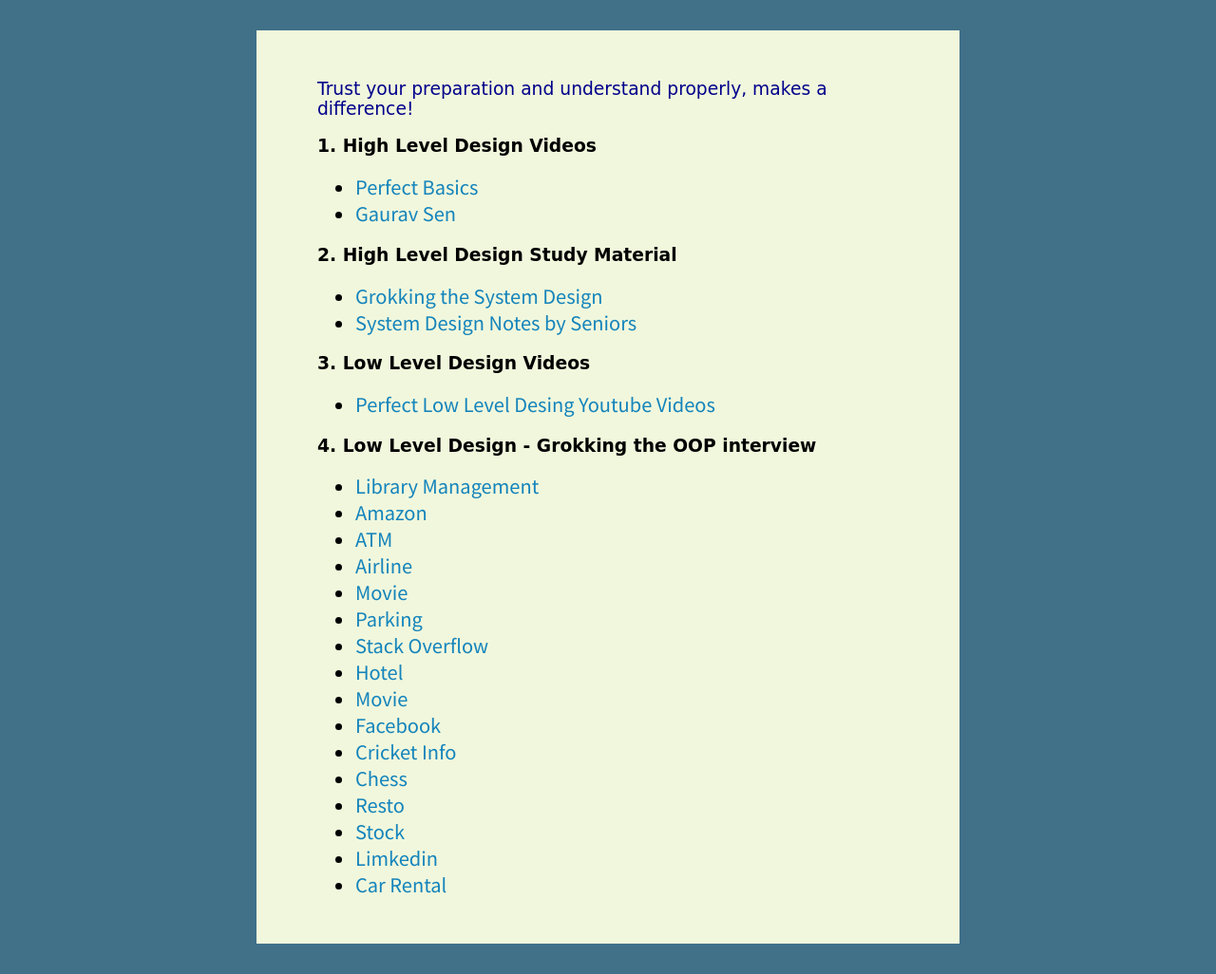
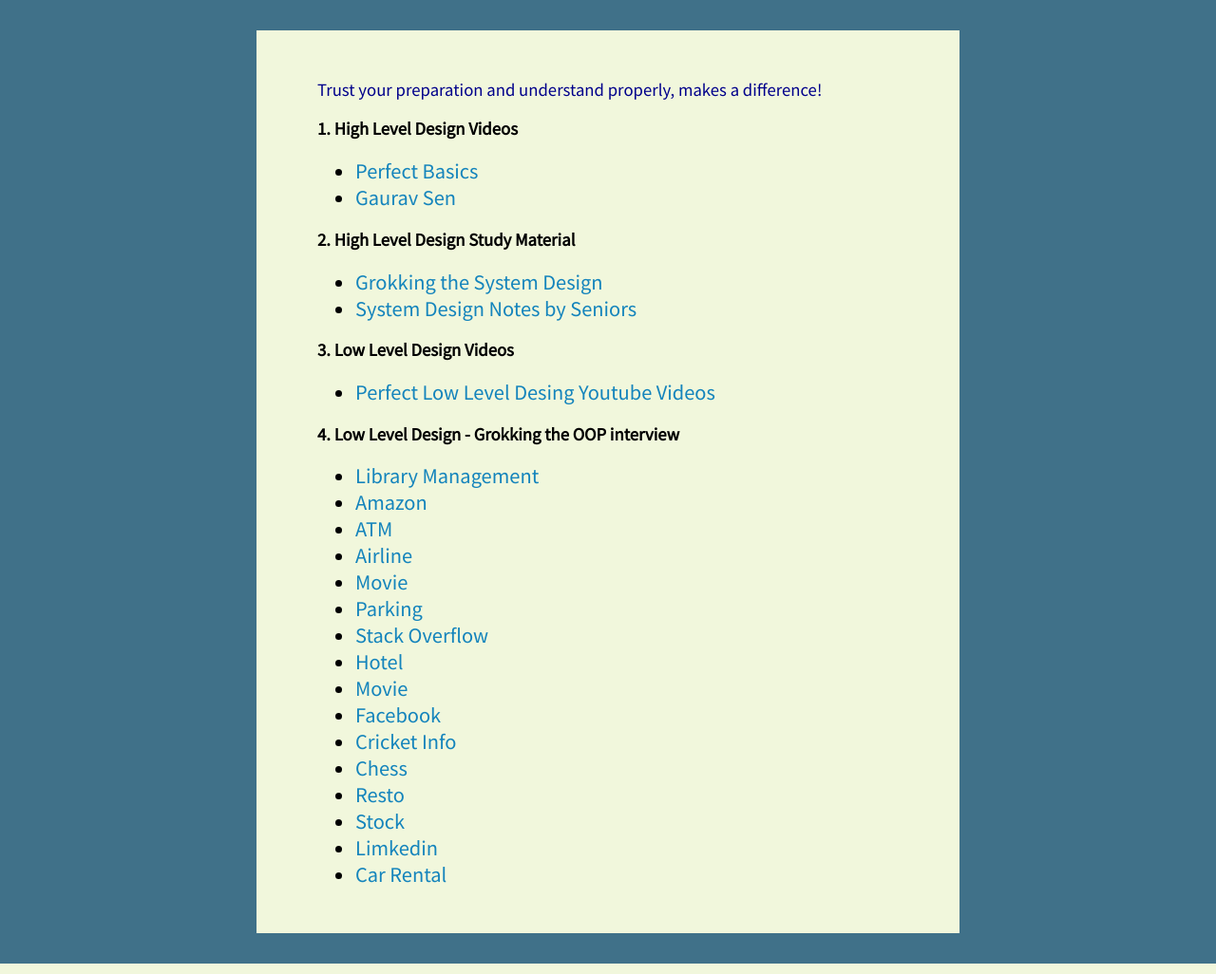
Before and after one commit to pal-16/Crack-OOP-System-Design, a Flask app: page / in a window 1280 px wide. Shown: the whole page at 95% size. Run offline with Flask 2, Linux system fonts and the light colour scheme; some web fonts are replaced.

Commit message:
added font change

```diff
--- a/templates/index.html
+++ b/templates/index.html
@@ -2,25 +2,25 @@
 
 {% block body %}
 
-<h3 style="color:darkblue; font-family:cursive; font-weight: 500;">Trust your preparation and understand properly, makes a difference!</h3>
+<h3 style="color:darkblue;  font-weight: 500;">Trust your preparation and understand properly, makes a difference!</h3>
 
 
-  <h3 style="font-family:cursive; font-weight: 600;">1.  High Level Design Videos</h3>
+  <h3 style=" font-weight: 600;">1.  High Level Design Videos</h3>
  <ul>
   <li><a href="https://www.youtube.com/watch?v=tGXVdaoCd18" target="_blank" >Perfect Basics</a></li>
   <li><a href="https://www.youtube.com/playlist?list=PLMCXHnjXnTnvo6alSjVkgxV-VH6EPyvoX" target="_blank" >Gaurav Sen</a></li>
   </ul>
-  <h3 style="font-family:cursive; font-weight: 600;">2.  High Level Design Study Material</h3>
+  <h3 style=" font-weight: 600;">2.  High Level Design Study Material</h3>
   <ul>
   <li><a href="https://drive.google.com/file/d/1EywoI8J6ediKWKptSU-VJast6mj1r1vV/view?usp=sharing" target="_blank" >Grokking the System Design</a></li>
   <li><a href="https://systemdesignprep.com/home" target="_blank" >System Design Notes by Seniors</a></li>
   </ul>
-  <h3 style="font-family:cursive; font-weight: 600;">3.  Low Level Design Videos</h3>
+  <h3 style=" font-weight: 600;">3.  Low Level Design Videos</h3>
   <ul>
   <li><a href="https://www.youtube.com/playlist?list=PL12BCqE-Lp650Cg6FZW7SoZwN8Rw1WJI7" target="_blank" >Perfect Low Level Desing Youtube Videos</a></li>
   </ul>
 
-  <h3 style="font-family:cursive; font-weight: 600;">4. Low Level Design - Grokking the OOP interview</h3>
+  <h3 style=" font-weight: 600;">4. Low Level Design - Grokking the OOP interview</h3>
   <ul>
   <li><a href="/prep/library" target="_blank" >Library Management</a></li>
   <li><a href="/prep/amazon" target="_blank">Amazon</a></li>
```
